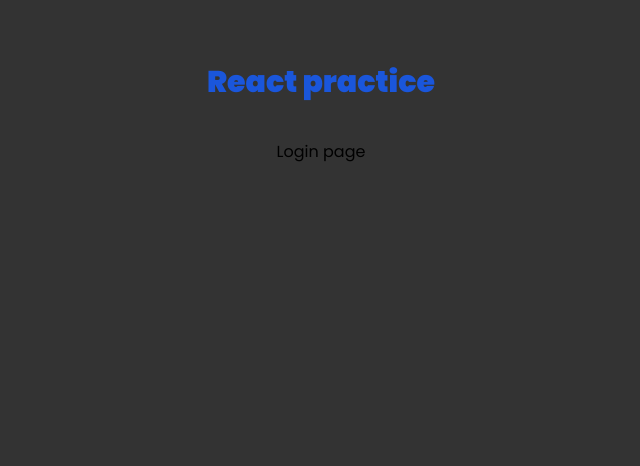
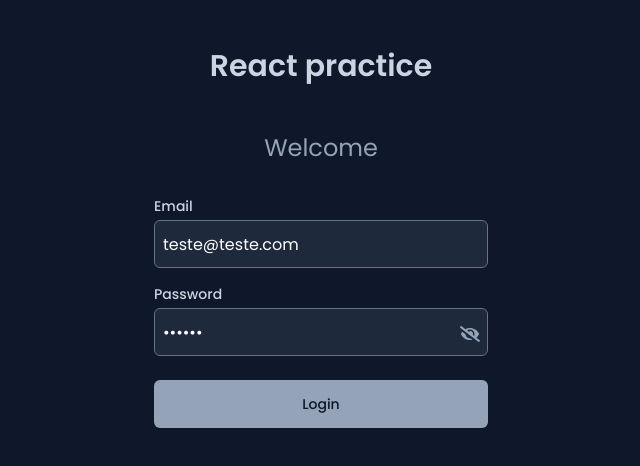
Before and after one commit to gbLw1/react-practice, a React (Vite) app: page /login in a window 1280 px wide. Shown: the top 466 px of the page, without its empty margins (319-959 px from the left). Built offline with nearby package versions, Linux system fonts and the light colour scheme.

Commit message:
feat: login

```diff
--- a/src/components/Header.tsx
+++ b/src/components/Header.tsx
@@ -8,9 +8,6 @@ export const Header = () => {
       </Link>
 
       <div className="flex justify-center items-center">
-        <Link to="/login" className="text-blue-700">
-          Login
-        </Link>
         <Link to="/form" className="text-blue-700 ml-5">
           Form
         </Link>
--- a/src/components/Layout/clean.tsx
+++ b/src/components/Layout/clean.tsx
@@ -5,8 +5,8 @@ interface CleanLayoutProps {
 const CleanLayout: React.FC<CleanLayoutProps> = ({ children }) => {
   return (
     <div className="px-4 flex flex-col justify-center items-center">
-      <h1 className="my-16 text-3xl text-center text-blue-700 font-bold mb-10">
-        <strong>React practice</strong>
+      <h1 className="my-12 text-3xl text-center text-slate-300 font-semibold">
+        React practice
       </h1>
 
       <div className="flex flex-col justify-center items-center">
--- a/src/index.css
+++ b/src/index.css
@@ -10,5 +10,5 @@
 
 body {
   font-family: "Poppins", sans-serif;
-  background-color: #333;
+  background-color: rgb(15 23 42);
 }
--- a/src/interfaces/repo.model.ts
+++ b/src/interfaces/repo.model.ts
@@ -1,4 +1,4 @@
-export default interface RepoModel {
+export interface RepoModel {
   id: number;
   node_id: string;
   name: string;
--- a/src/main.tsx
+++ b/src/main.tsx
@@ -5,7 +5,16 @@ import AppRouter from "./routes";
 
 ReactDOM.createRoot(document.getElementById("root")!).render(
   <>
-    <Toaster position="top-right" />
+    <Toaster
+      position="top-center"
+      toastOptions={{
+        duration: 3000,
+        style: {
+          background: "#333",
+          color: "#fff",
+        },
+      }}
+    />
     <AppRouter />
   </>,
 );
--- /dev/null
+++ b/src/pages/dashboard/index.tsx
@@ -0,0 +1,13 @@
+import Layout from "../../components/Layout";
+import { Repos } from "./components/repos";
+import { Search } from "./components/search";
+
+export default function Dashboard() {
+  return (
+    <Layout>
+      <Search />
+
+      <Repos />
+    </Layout>
+  );
+}
--- a/src/pages/home/index.tsx
+++ b/src/pages/home/index.tsx
@@ -1,13 +1,5 @@
-import Layout from "../../components/Layout";
-import { Repos } from "./components/repos";
-import { Search } from "./components/search";
+import { Navigate } from "react-router-dom";
 
 export default function Home() {
-  return (
-    <Layout>
-      <Search />
-
-      <Repos />
-    </Layout>
-  );
+  return <Navigate to="/dashboard" replace />;
 }
--- /dev/null
+++ b/src/pages/login/components/login-form.tsx
@@ -0,0 +1,124 @@
+import { useState } from "react";
+import { useForm } from "react-hook-form";
+import toast from "react-hot-toast";
+import { FaEye, FaEyeSlash } from "react-icons/fa";
+import { useNavigate } from "react-router-dom";
+
+interface FormValues {
+  email: string;
+  password: string;
+}
+
+const validLogin = {
+  email: "teste@teste.com",
+  password: "123456",
+};
+
+export const LoginForm: React.FC = () => {
+  const navigate = useNavigate();
+
+  const [loading, setLoading] = useState<boolean>(false);
+  const [showPassword, setShowPassword] = useState<boolean>(false);
+
+  const {
+    register,
+    handleSubmit,
+    formState: { errors },
+  } = useForm<FormValues>({
+    values: validLogin,
+  });
+
+  const onSubmit = (data: FormValues) => {
+    setLoading(true);
+
+    setTimeout(() => {
+      if (
+        data.email === validLogin.email &&
+        data.password === validLogin.password
+      ) {
+        sessionStorage.setItem(
+          "auth",
+          JSON.stringify({
+            token: "123456",
+            expired: false,
+          }),
+        );
+
+        navigate("/dashboard");
+        toast.success("Login successfully");
+      } else {
+        toast.error("Invalid email or password");
+      }
+
+      setLoading(false);
+    }, 500);
+  };
+
+  return (
+    <form onSubmit={handleSubmit(onSubmit)}>
+      <div className="mb-4">
+        <label
+          htmlFor="email"
+          className="block text-sm font-medium text-slate-300"
+        >
+          Email
+        </label>
+        <input
+          {...register("email", { required: "Email is required" })}
+          type="email"
+          id="email"
+          placeholder="Enter your email"
+          className="mt-1 p-2 block w-full border border-slate-500 rounded-md h-12 bg-slate-800 text-white"
+        />
+        {errors.email && (
+          <span className="text-red-500 text-xs mt-1">
+            {errors.email.message}
+          </span>
+        )}
+      </div>
+
+      <div className="mb-4 relative">
+        <label
+          htmlFor="password"
+          className="block text-sm font-medium text-slate-300"
+        >
+          Password
+        </label>
+        <input
+          {...register("password", { required: "Password is required" })}
+          type={showPassword ? "text" : "password"}
+          id="password"
+          placeholder="Enter your password"
+          className="mt-1 p-2 block w-full border border-slate-500 rounded-md h-12 bg-slate-800 text-white"
+        />
+        {showPassword ? (
+          <FaEye
+            className="absolute right-2 top-10 text-slate-400 cursor-pointer"
+            size={20}
+            onClick={() => setShowPassword(!showPassword)}
+          />
+        ) : (
+          <FaEyeSlash
+            className="absolute right-2 top-10 text-slate-400 cursor-pointer"
+            size={20}
+            onClick={() => setShowPassword(!showPassword)}
+          />
+        )}
+
+        {errors.password && (
+          <span className="text-red-500 text-xs mt-1">
+            {errors.password.message}
+          </span>
+        )}
+      </div>
+
+      <button
+        type="submit"
+        className="mt-2 w-full h-12 py-2 px-4 border border-transparent rounded-md shadow-sm text-sm font-medium text-slate-900 hover:text-slate-300 bg-slate-400 hover:bg-slate-800 disabled:opacity-50 focus:outline-none focus:ring-offset-0 focus:ring-0"
+        disabled={loading}
+      >
+        {loading ? "Loading..." : "Login"}
+      </button>
+    </form>
+  );
+};
--- a/src/pages/login/index.tsx
+++ b/src/pages/login/index.tsx
@@ -1,9 +1,12 @@
 import CleanLayout from "../../components/Layout/clean";
+import { LoginForm } from "./components/login-form";
 
-export default function index() {
+export default function Login() {
   return (
     <CleanLayout>
-      Login page
+      <h1 className="mb-8 text-2xl text-center text-slate-400">Welcome</h1>
+
+      <LoginForm />
     </CleanLayout>
   );
 }
--- a/src/routes/index.tsx
+++ b/src/routes/index.tsx
@@ -1,8 +1,9 @@
 import { BrowserRouter as Router, Routes, Route } from "react-router-dom";
+import PrivateRoute from "./private-route";
 import Home from "../pages/home";
+import Dashboard from "../pages/dashboard";
 import Login from "../pages/login";
 import MultiStepForm from "../pages/multi-step-form";
-import PrivateRoute from "./private-route";
 
 export default function AppRouter() {
   return (
@@ -10,7 +11,22 @@ export default function AppRouter() {
       <Routes>
         <Route path="/login" element={<Login />} />
 
-        <Route path="/" element={<Home />} />
+        <Route
+          path="/"
+          element={
+            <PrivateRoute>
+              <Home />
+            </PrivateRoute>
+          }
+        />
+        <Route
+          path="/dashboard"
+          element={
+            <PrivateRoute>
+              <Dashboard />
+            </PrivateRoute>
+          }
+        />
         <Route
           path="/form"
           element={
```
Also changed, not shown: src/pages/dashboard/components/repos.tsx (renamed from src/pages/home/components/repos.tsx), src/pages/dashboard/components/search.tsx (renamed from src/pages/home/components/search.tsx).
